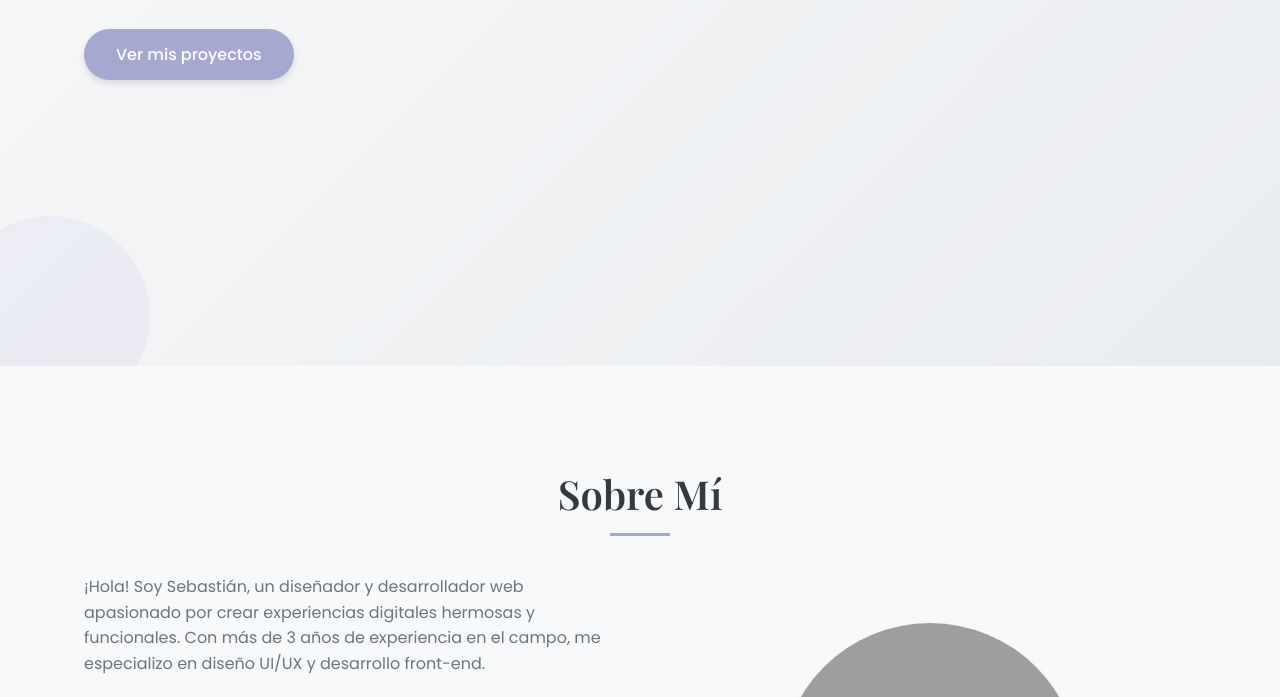
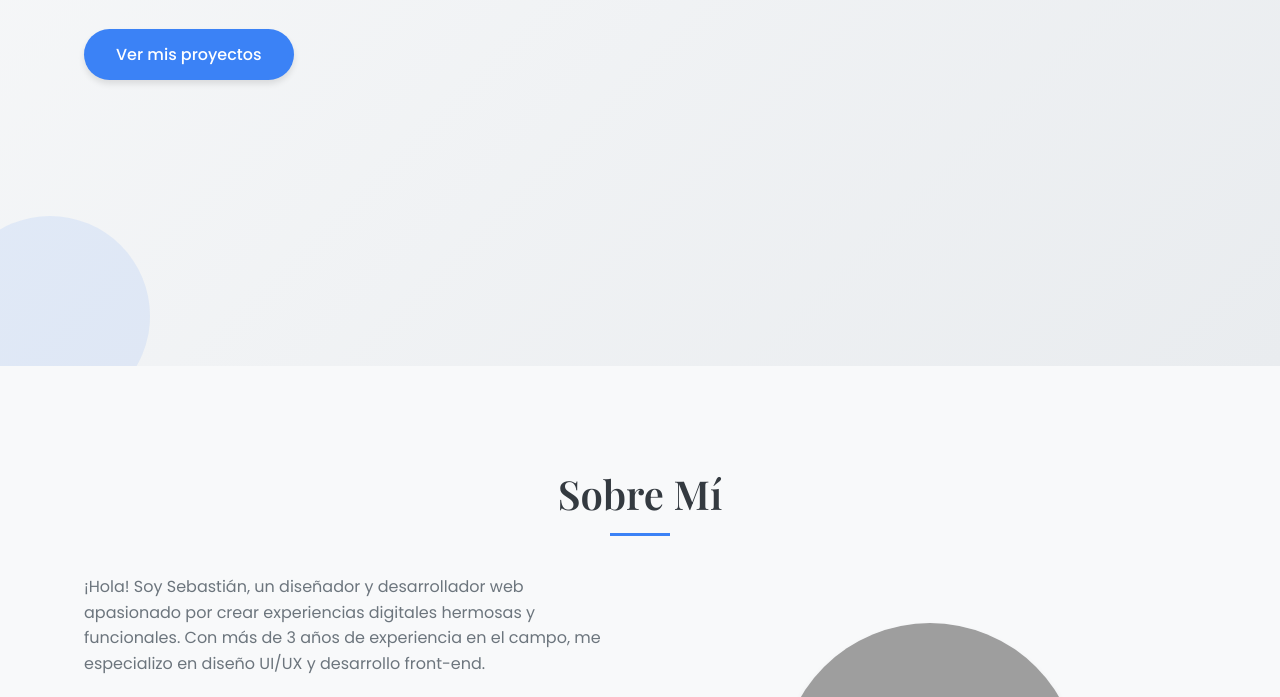
Before and after one commit to sebachoh/Portafolio, a plain HTML site: page index.html in a window 1280 px wide. Shown: the part 434-1131 px from the top of the page. Drawn offline with nearby package versions, Linux system fonts and the light colour scheme; grey boxes are pictures that could not be loaded.

Commit message:
Change accent color from purple to blue (#3b82f6)

```diff
--- a/index.html
+++ b/index.html
@@ -10,7 +10,8 @@
         :root {
             --primary: #f8f9fa;
             --secondary: #e9ecef;
-            --accent: #a5a8d1;
+            /* Cambié el color accent de morado a azul */
+            --accent: #3b82f6;
             --text: #343a40;
             --light-text: #6c757d;
             --shadow: 0 4px 6px rgba(0, 0, 0, 0.1);
```
